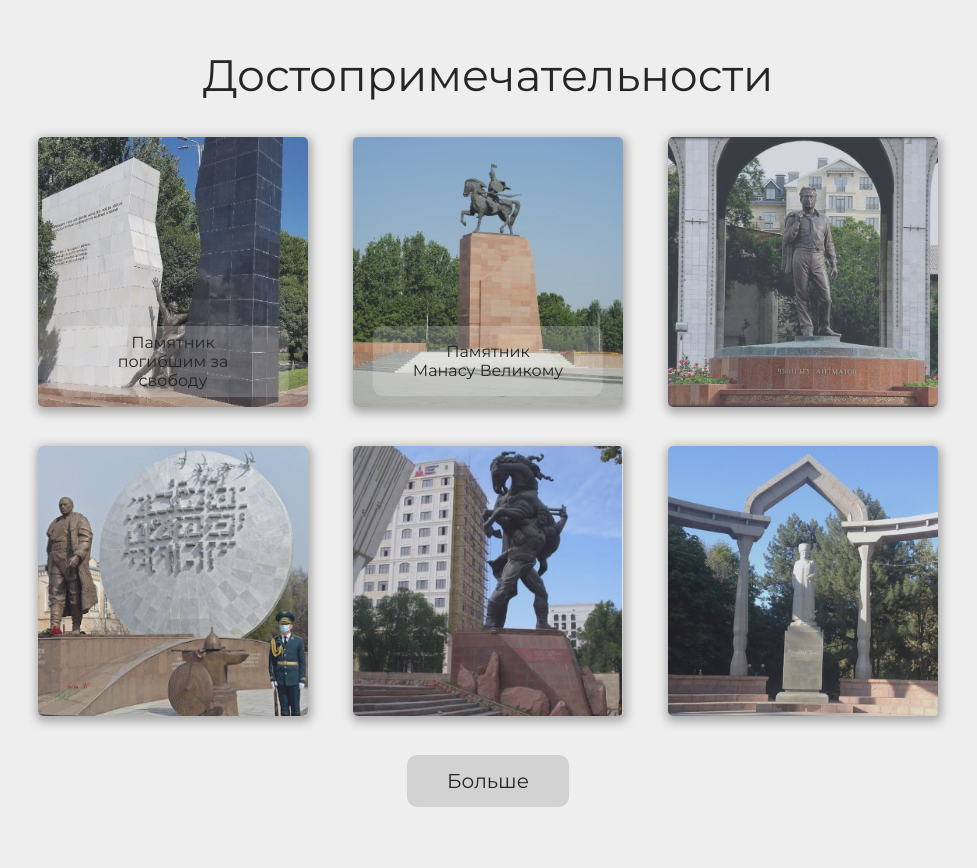
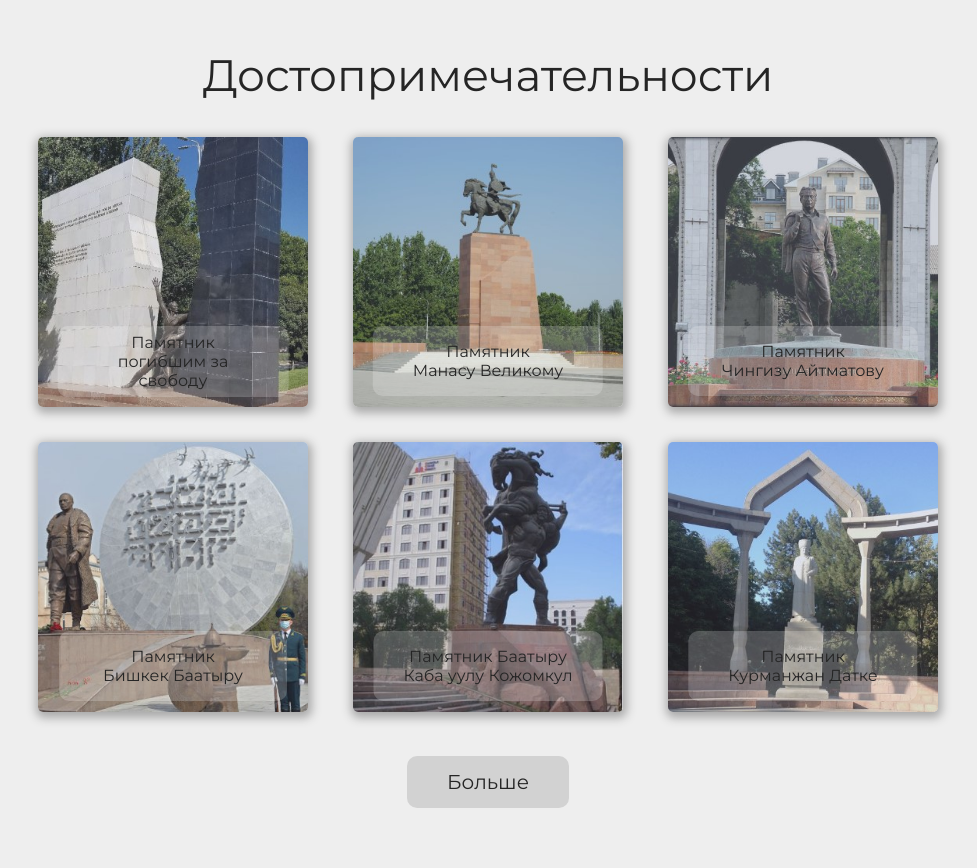
Before and after one commit to ErmekZhumagulov/course-project, a plain HTML site: page index.html in a window 1280 px wide. Shown: the part 680-1548 px from the top of the page, without its empty margins (152-1129 px from the left). Drawn offline with Linux system fonts and the light colour scheme.

Commit message:
done with content section

```diff
--- a/index.html
+++ b/index.html
@@ -77,27 +77,47 @@
                 </div>
                 <div class="card-3">
                     <div class="image-card-3">
-                        <a href="#"><img src="images/post-3.jpg" alt="post3" width="270px" height="270px"></a>
+                        <a href="#">
+                            <img src="images/post-3.jpg" alt="post3" width="270px" height="270px">
+                            <div class="btn-card-3">
+                                <a href="#" class="btn-card-3-in-a btn--change-card-3">Памятник<br>Чингизу Айтматову</a>
+                            </div>
+                        </a>
                     </div>
                 </div>
                 <div class="card-4">
                     <div class="image-card-4">
-                        <a href="#"><img src="images/post-4.jpg" alt="post4" width="270px" height="270px"></a>
+                        <a href="#">
+                            <img src="images/post-4.jpg" alt="post4" width="270px" height="270px">
+                            <div class="btn-card-4">
+                                <a href="#" class="btn-card-4-in-a btn--change-card-4">Памятник<br>Бишкек Баатыру</a>
+                            </div>
+                        </a>
                     </div>
                 </div>
                 <div class="card-5">
                     <div class="image-card-5">
-                        <a href="#"><img src="images/post-5.jpg" alt="post5" width="270px" height="270px"></a>
+                        <a href="#">
+                            <img src="images/post-5.jpg" alt="post5" width="270px" height="270px">
+                            <div class="btn-card-5">
+                                <a href="#" class="btn-card-5-in-a btn--change-card-5">Памятник Баатыру<br>Каба уулу Кожомкул</a>
+                            </div>
+                        </a>
                     </div>
                 </div>
                 <div class="card-6">
                     <div class="image-card-6">
-                        <a href="#"><img src="images/post-6.jpg" alt="post6" width="270px" height="270px"></a>
+                        <a href="#">
+                            <img src="images/post-6.jpg" alt="post6" width="270px" height="270px">
+                            <div class="btn-card-6">
+                                <a href="#" class="btn-card-6-in-a btn--change-card-6">Памятник<br>Курманжан Датке</a>
+                            </div>
+                        </a>
                     </div>
                 </div>
             </div>
-            <div class="btn12">
-                <a href="#" class="btn2 btn--change2">Больше</a>
+            <div class="btn-more">
+                <a href="#" class="btn-more-in-a btn--change-more">Больше</a>
             </div>
         </div>
     </section>
--- a/style.css
+++ b/style.css
@@ -141,27 +141,27 @@
 }
 
 .card-1 {
-    margin-bottom: 35px;
+    margin-bottom: 45px;
 }
 
 .card-2 {
-    margin-bottom: 35px;
+    margin-bottom: 45px;
 }
 
 .card-3 {
-    margin-bottom: 35px;
+    margin-bottom: 45px;
 }
 
 .card-4 {
-    margin-bottom: 35px;
+    margin-bottom: 45px;
 }
 
 .card-5 {
-    margin-bottom: 35px;
+    margin-bottom: 45px;
 }
 
 .card-6 {
-    margin-bottom: 35px;
+    margin-bottom: 45px;
 }
 
 .image-card-1 img {
@@ -194,7 +194,7 @@
     box-shadow: 1px 3px 10px 3px #aaa;
 }
 
-.btn2 {
+.btn-more-in-a {
     display: inline-block;
     text-align: center;
     padding: 14px 40px;
@@ -207,15 +207,16 @@
     color: #252525;
 }
 
-.btn--change2 {
+.btn--change-more {
     background-color: #0000001E;
 }
 
-.btn--change2:hover {
+.btn--change-more:hover {
     background-color: #0000003C;
 }
 
-.btn12 {
+.btn-more {
+    margin-top: 10px;
     padding-bottom: 60px;
 }
 
@@ -268,3 +269,103 @@
 .btn-card-2 {
     margin-top: -85px;
 }
+
+.btn-card-3-in-a {
+    display: inline-block;
+    text-align: center;
+    padding: 16px 34px;
+    border-radius: 10px;
+    position: relative;
+    left: 50%;
+    transform: translate(-50%, 0);
+    transition: background .1s linear;
+    font-size: 16px;
+    color: #252525;
+}
+
+.btn--change-card-3 {
+    background-color: #FFFFFF33;
+}
+
+.btn--change-card-3:hover {
+    background-color: #FFFFFF7D;
+}
+
+.btn-card-3 {
+    margin-top: -85px;
+}
+
+.btn-card-4-in-a {
+    display: inline-block;
+    text-align: center;
+    padding: 16px 44px;
+    border-radius: 10px;
+    position: relative;
+    left: 50%;
+    transform: translate(-50%, 0);
+    transition: background .1s linear;
+    font-size: 16px;
+    color: #252525;
+}
+
+.btn--change-card-4 {
+    background-color: #FFFFFF33;
+}
+
+.btn--change-card-4:hover {
+    background-color: #FFFFFF7D;
+}
+
+.btn-card-4 {
+    margin-top: -85px;
+}
+
+.btn-card-5-in-a {
+    display: inline-block;
+    text-align: center;
+    padding: 16px 30px;
+    border-radius: 10px;
+    position: relative;
+    left: 50%;
+    transform: translate(-50%, 0);
+    transition: background .1s linear;
+    font-size: 16px;
+    color: #252525;
+}
+
+.btn--change-card-5 {
+    background-color: #FFFFFF33;
+}
+
+.btn--change-card-5:hover {
+    background-color: #FFFFFF7D;
+}
+
+.btn-card-5 {
+    margin-top: -85px;
+}
+
+.btn-card-6-in-a {
+    display: inline-block;
+    text-align: center;
+    padding: 16px 40px;
+    border-radius: 10px;
+    position: relative;
+    left: 50%;
+    transform: translate(-50%, 0);
+    transition: background .1s linear;
+    font-size: 16px;
+    color: #252525;
+}
+
+.btn--change-card-6 {
+    background-color: #FFFFFF33;
+}
+
+.btn--change-card-6:hover {
+    background-color: #FFFFFF7D;
+}
+
+.btn-card-6 {
+    margin-top: -85px;
+}
```
